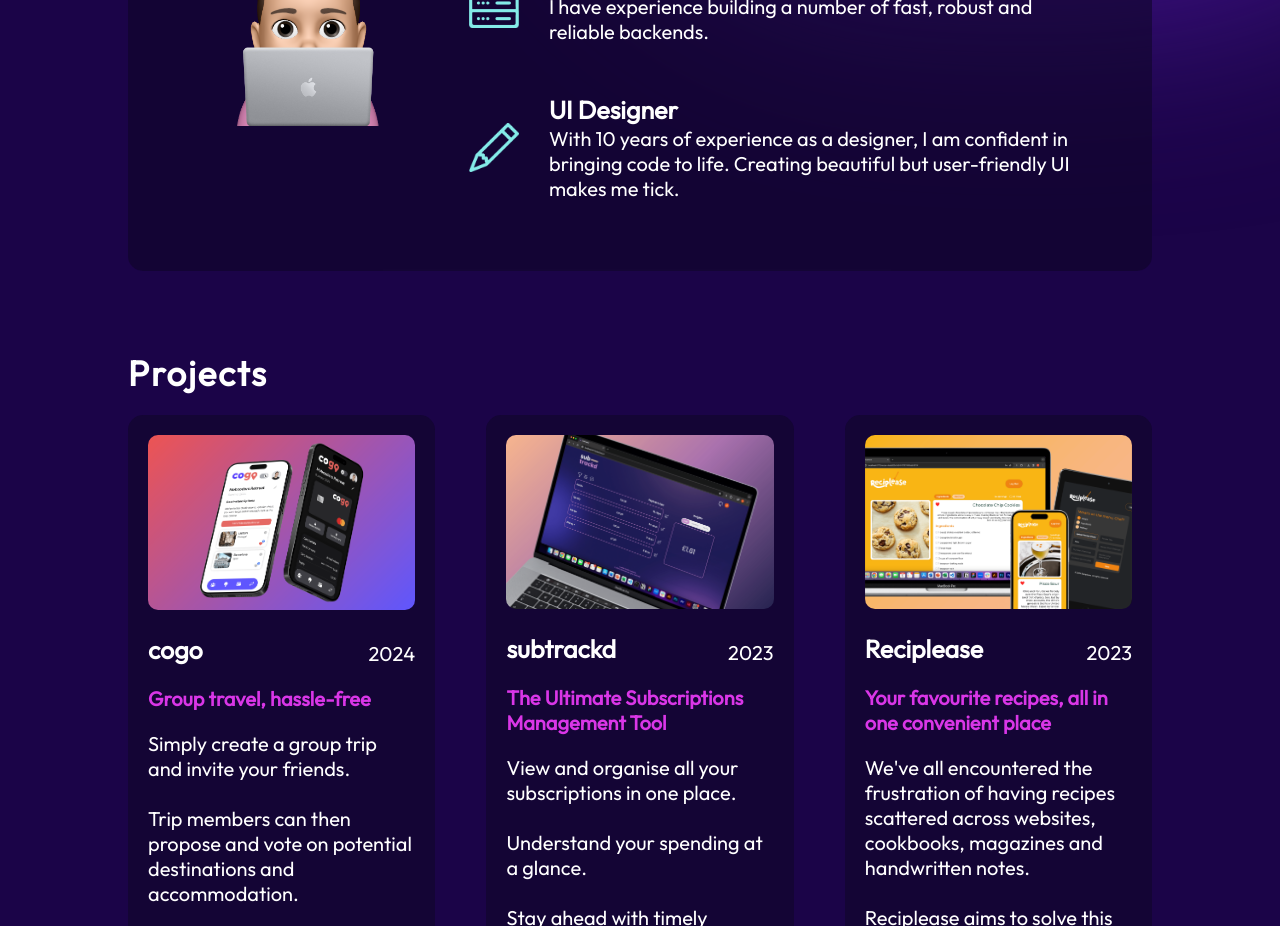
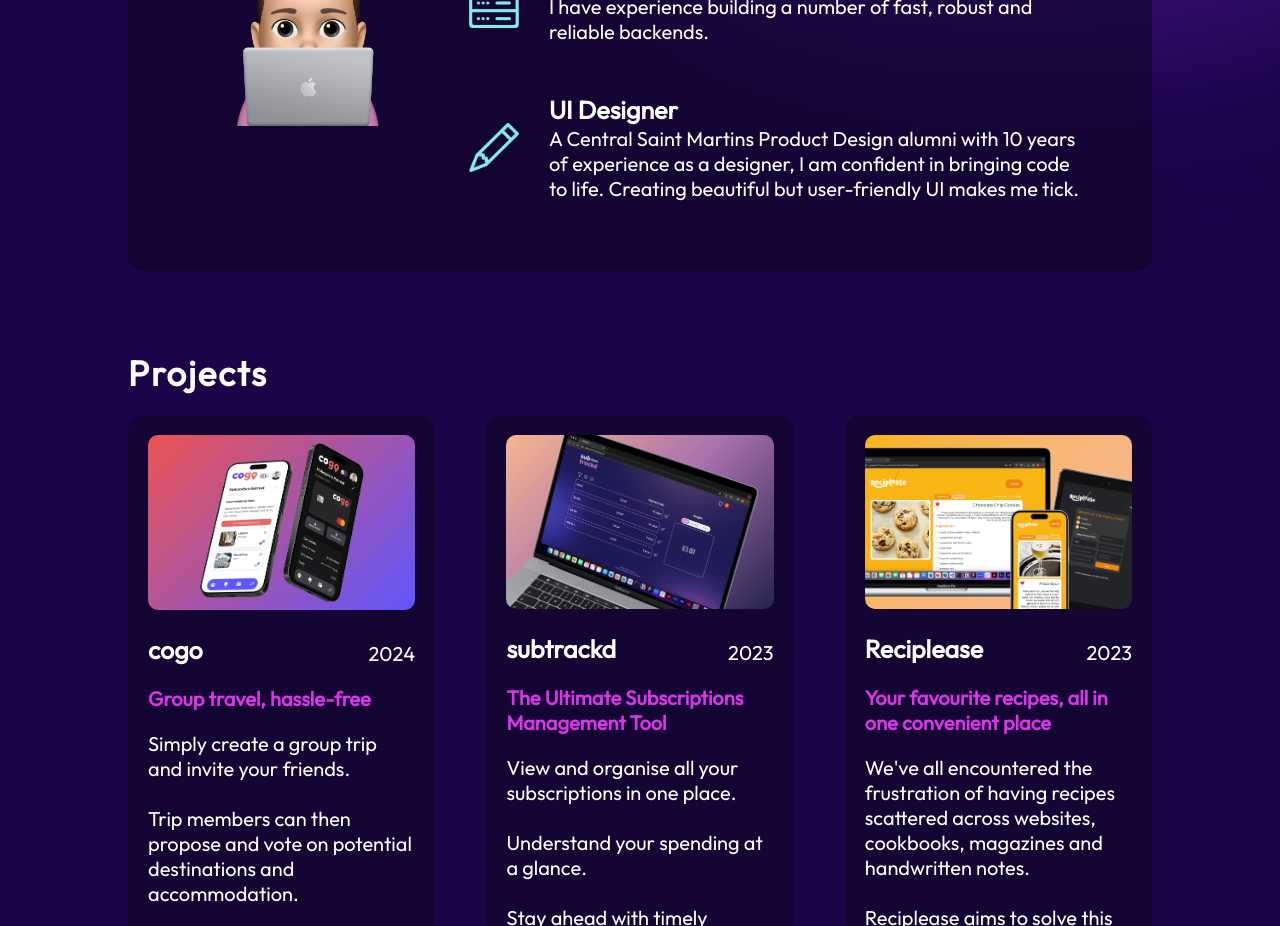
Before and after one commit to annaewbank/Anna-Ewbank-Portfolio, a React (Vite) app: page / in a window 1280 px wide. Shown: the part 1100-2026 px from the top of the page. Built offline with nearby package versions, Linux system fonts and the light colour scheme.

Commit message:
feat: about section copy change

```diff
--- a/src/components/About/About.jsx
+++ b/src/components/About/About.jsx
@@ -37,9 +37,9 @@
             <div className={styles.aboutItemText}>
               <h3>UI Designer</h3>
               <p>
-                With 10 years of experience as a designer, I am confident in
-                bringing code to life. Creating beautiful but user-friendly UI
-                makes me tick.
+                A Central Saint Martins Product Design alumni with 10 years of
+                experience as a designer, I am confident in bringing code to
+                life. Creating beautiful but user-friendly UI makes me tick.
               </p>
             </div>
           </li>
```
